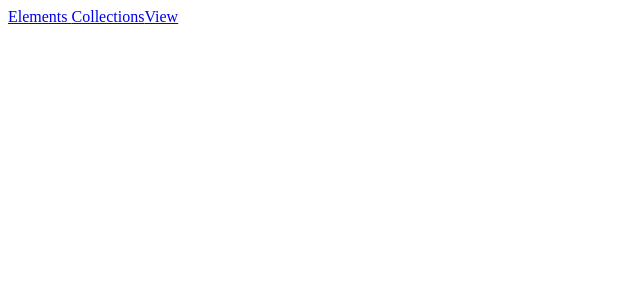
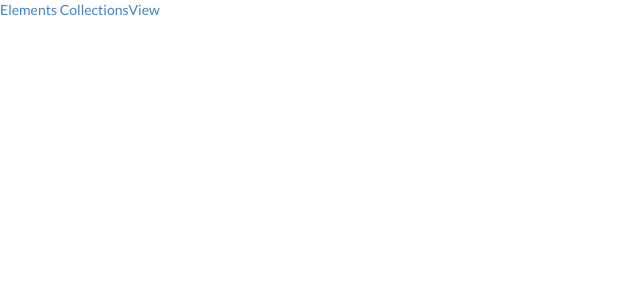
Before and after one commit to emddeveloper/Angular_modules, an Angular app: page / in a window 1280 px wide. Shown: the top 300 px of the page, without its empty margins (0-640 px from the left). Built offline with nearby package versions, Linux system fonts and the light colour scheme.

Commit message:
semantic ui css install and import

```diff
--- a/package.json
+++ b/package.json
@@ -20,6 +20,7 @@
     "@angular/platform-browser-dynamic": "~11.2.5",
     "@angular/router": "~11.2.5",
     "rxjs": "~6.6.0",
+    "semantic-ui-css": "^2.4.1",
     "tslib": "^2.0.0",
     "zone.js": "~0.11.3"
   },
--- a/src/styles.css
+++ b/src/styles.css
@@ -1 +1,2 @@
 /* You can add global styles to this file, and also import other style files */
+@import "semantic-ui-css/semantic.css";
```
Also changed, not shown: 1 other file (tests, documents, lock files or other folders).
